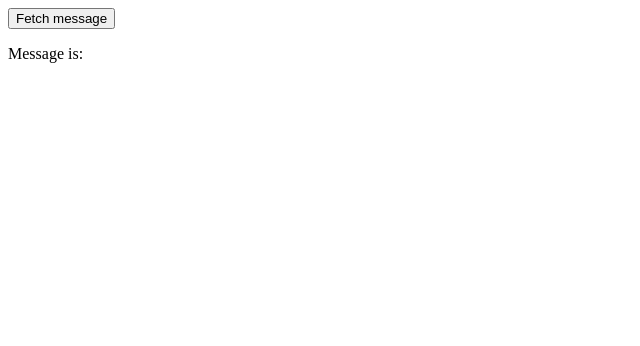
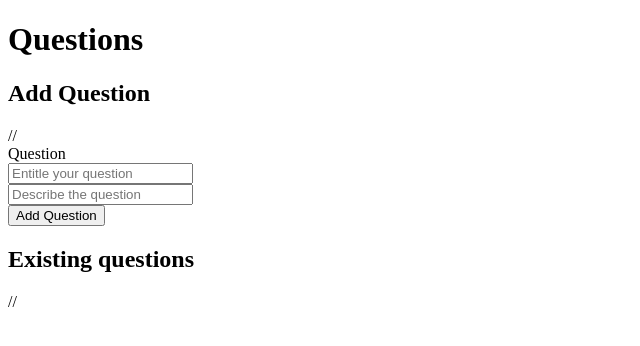
Before and after one commit to k-zhou/web-dev-aalto, a SvelteKit app in the folder client/: page / in a window 1280 px wide. Shown: the top 346 px of the page, without its empty margins (0-640 px from the left). Built offline with nearby package versions, Linux system fonts and the light colour scheme; no server answers.

Commit message:
adds solution to Overarching Project - Client-side dev

```diff
--- /dev/null
+++ b/client/src/lib/components/QuestionForm.svelte
@@ -0,0 +1,25 @@
+// <script>
+    import { useQuestionState } from "$lib/states/questionState.svelte.js";
+    let questionState = useQuestionState();
+
+    const addQuestion = (e) => {
+        let fd = new FormData(e.target);
+        fd.append("upvotes", 1);
+        const q = Object.fromEntries(fd);
+        q.id = crypto.randomUUID();
+        questionState.add(q);
+        e.target.reset();
+        e.preventDefault();
+    };
+    </script>
+
+    <form onsubmit={addQuestion}>
+        <label for="name">Question</label>
+        <br />
+        <input id="name" name="title" type="text" placeholder="Entitle your question" />
+        <br />
+        <input id="name" name="details" type="text" placeholder="Describe the question" />
+        <br />
+        <input type="submit" value="Add Question" />
+        <br />
+    </form>
--- /dev/null
+++ b/client/src/lib/components/QuestionItem.svelte
@@ -0,0 +1,15 @@
+<script>
+    import { useQuestionState } from "$lib/states/questionState.svelte.js";
+    let questionState = useQuestionState();
+    let { question } = $props();
+</script>
+<div>
+    <h3>{question.title}</h3>
+    <p>{question.details}</p>
+    <div>
+        <button onclick={() => questionState.upvote(question.id)}>Upvote</button>
+        Upvotes: {question.upvotes}
+    </div>
+    <br />
+    <button onclick={() => questionState.remove(question.id)}>Remove Question</button>
+</div>
--- /dev/null
+++ b/client/src/lib/components/QuestionList.svelte
@@ -0,0 +1,13 @@
+//<script>
+    import QuestionItem from "./QuestionItem.svelte";
+    import { useQuestionState } from "$lib/states/questionState.svelte.js";
+    let questionState = useQuestionState();
+  </script>
+
+  <ul>
+    {#each questionState.questions as question}
+      <li>
+        <QuestionItem {question} />
+      </li>
+    {/each}
+  </ul>
--- /dev/null
+++ b/client/src/lib/components/Questions.svelte
@@ -0,0 +1,14 @@
+<script>
+    import QuestionForm from "./QuestionForm.svelte";
+    import QuestionList from "./QuestionList.svelte";
+  </script>
+
+  <h1>Questions</h1>
+
+  <h2>Add Question</h2>
+
+  <QuestionForm />
+
+  <h2>Existing questions</h2>
+
+  <QuestionList />
--- /dev/null
+++ b/client/src/lib/states/questionState.svelte.js
@@ -0,0 +1,36 @@
+import { browser } from "$app/environment";
+
+const QUESTIONS_KEY = "questions_list";
+let initialQuestions = [];
+if (browser && localStorage.hasOwnProperty(QUESTIONS_KEY)) {
+    initialQuestions = JSON.parse(localStorage.getItem(QUESTIONS_KEY));
+}
+
+let questionState = $state(initialQuestions);
+
+const saveQuestions = () => {
+  localStorage.setItem(QUESTIONS_KEY, JSON.stringify(questionState));
+};
+
+const useQuestionState = () => {
+  return {
+    get questions() {
+      return questionState;
+    },
+    add: (q) => {
+      questionState.push(q);
+      saveQuestions();
+    },
+    upvote: (id) => {
+      const q = questionState.find((q) => q.id === id);
+      q.upvotes++;
+      saveQuestions();
+    },
+    remove: (id) => {
+      questionState = questionState.filter((q) => q.id !== id);
+      saveQuestions();
+    },
+  };
+};
+
+export { useQuestionState };
--- a/client/src/routes/+page.svelte
+++ b/client/src/routes/+page.svelte
@@ -1,5 +1,5 @@
 <script>
-  import Message from "$lib/components/Message.svelte";
+  import Questions from "$lib/components/Questions.svelte";
 </script>
 
-<Message />
+<Questions />
```
